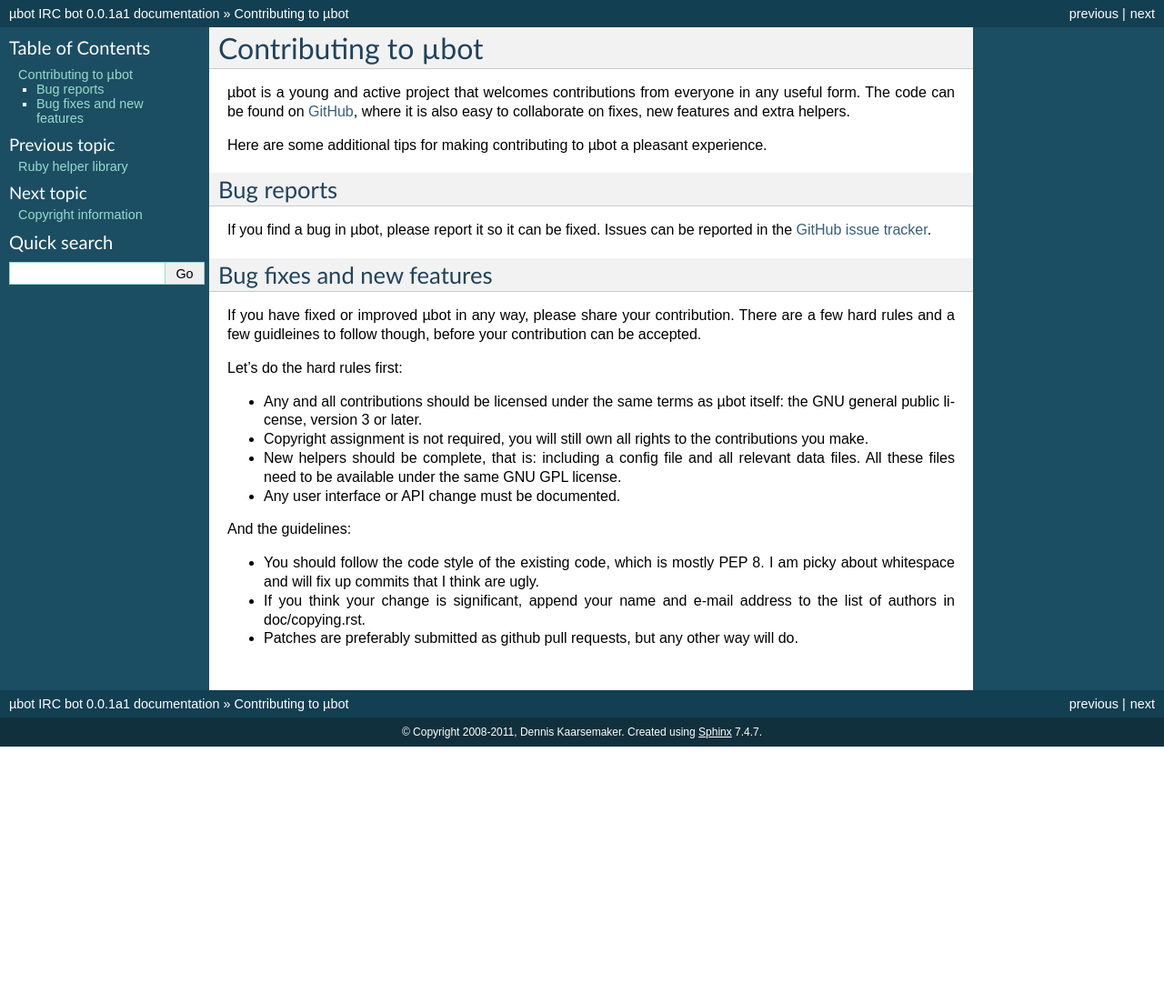
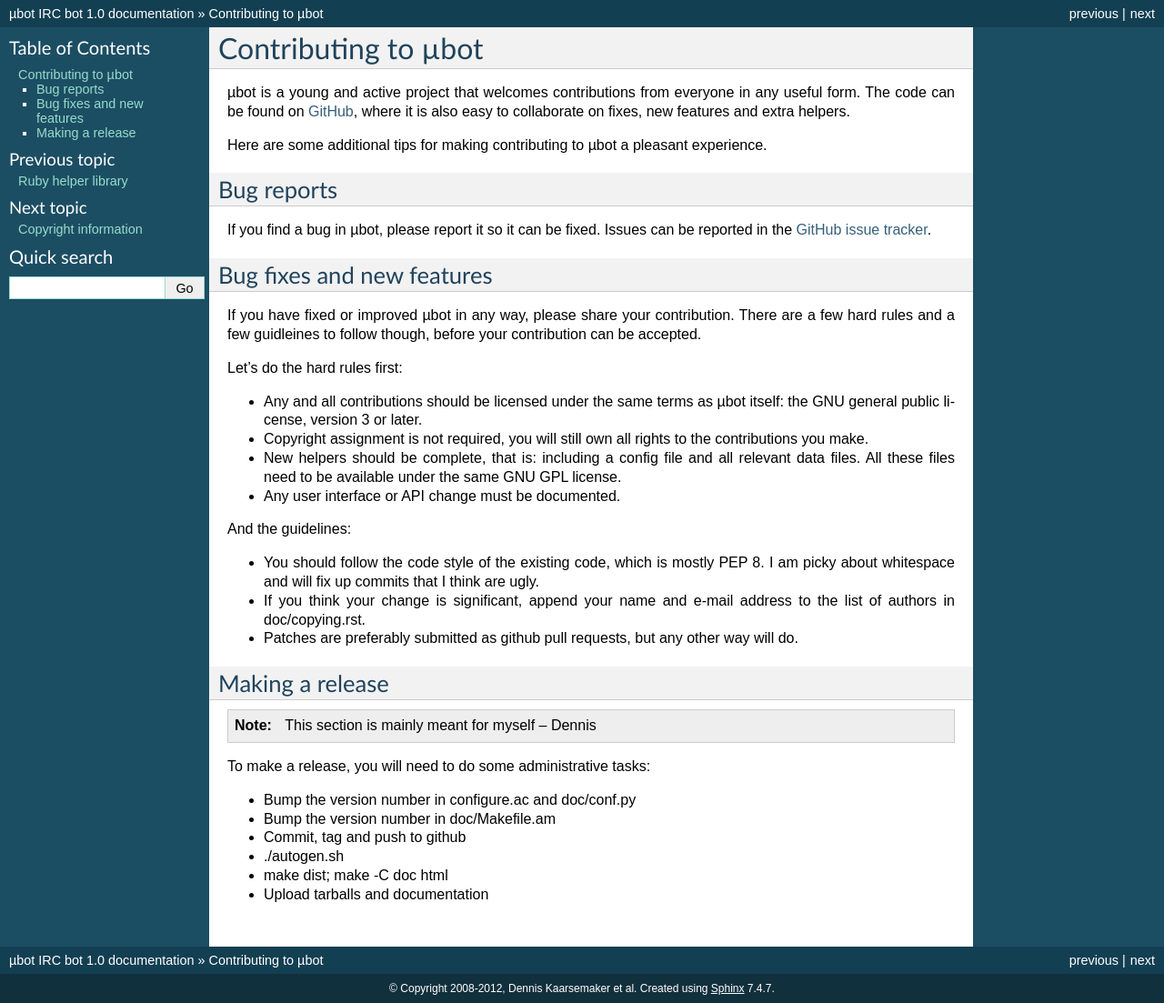
Before and after one commit to seveas/ubot, a Sphinx documentation site: the page built from doc/contributing.rst, in a window 1280 px wide. Shown: the whole page at 91% size. Built offline with Sphinx 7.4.7, drawn with Linux system fonts in a browser that asks for light colours; pages that are not in the unit, such as notebooks, are missing from menus; before the commit the page ends 900 px from its top, so only the background shows below that.

Commit message:
Add release instructions

```diff
--- a/doc/conf.py
+++ b/doc/conf.py
@@ -41,16 +41,16 @@
 
 # General information about the project.
 project = u'µbot IRC bot'
-copyright = u'2008-2011, Dennis Kaarsemaker'
+copyright = u'2008-2012, Dennis Kaarsemaker et al'
 
 # The version info for the project you're documenting, acts as replacement for
 # |version| and |release|, also used in various other places throughout the
 # built documents.
 #
 # The short X.Y version.
-version = '0.0.1'
+version = '1.0'
 # The full version, including alpha/beta/rc tags.
-release = '0.0.1a1'
+release = '1.0'
 
 # The language for content autogenerated by Sphinx. Refer to documentation
 # for a list of supported languages.
--- a/doc/contributing.rst
+++ b/doc/contributing.rst
@@ -40,3 +40,15 @@
   to the list of authors in doc/copying.rst.
 * Patches are preferably submitted as github pull requests, but any other way
   will do.
+
+Making a release
+----------------
+.. note:: This section is mainly meant for myself -- Dennis
+To make a release, you will need to do some administrative tasks:
+
+* Bump the version number in configure.ac and doc/conf.py
+* Bump the version number in doc/Makefile.am
+* Commit, tag and push to github
+* ./autogen.sh
+* make dist; make -C doc html
+* Upload tarballs and documentation
```
Also changed, not shown: 1 other file.
